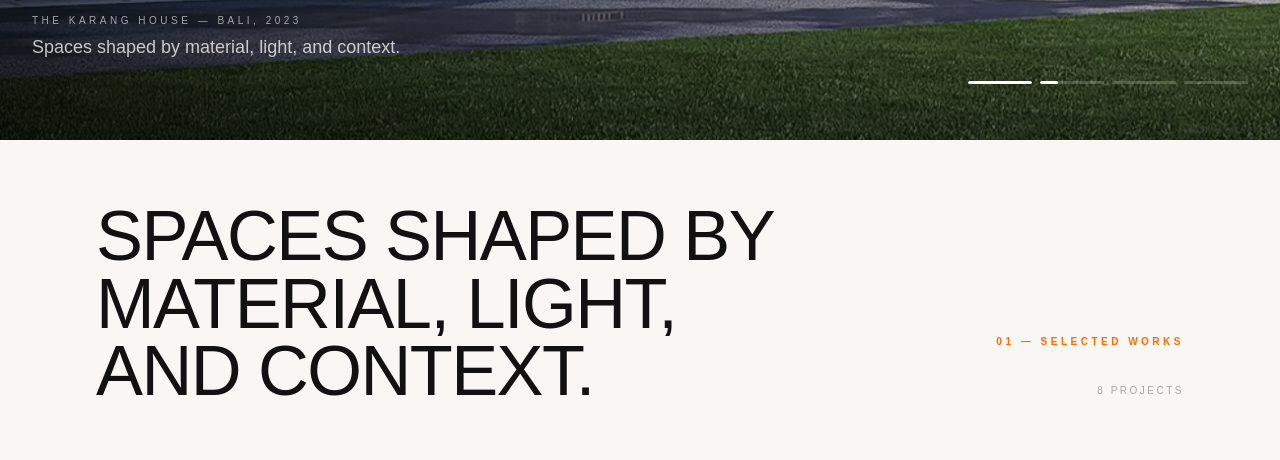
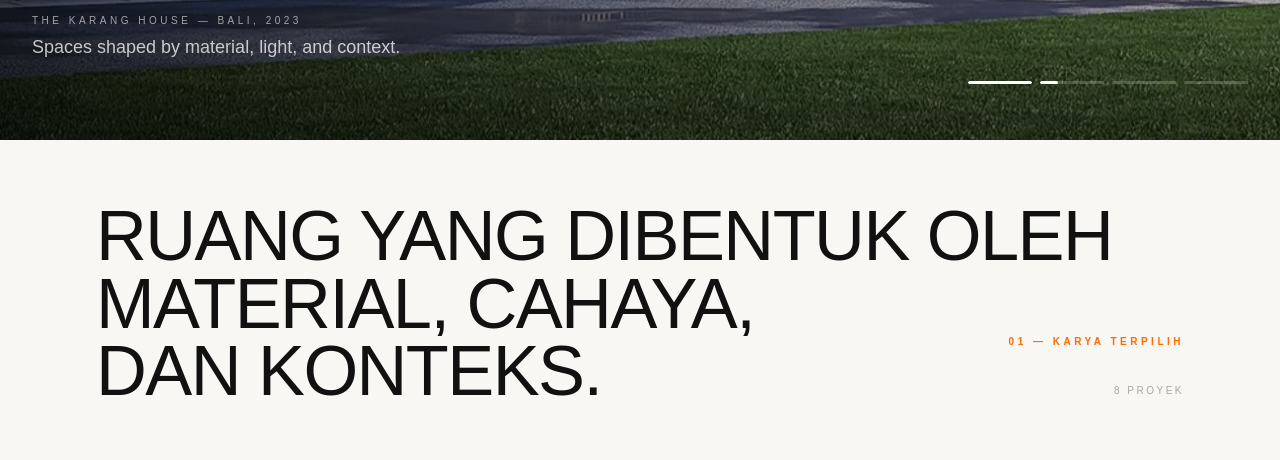
Before and after one commit to bagaspng/ArchPorto, a React (Vite) app: page / in a window 1280 px wide. Shown: the part 660-1120 px from the top of the page. Built offline with nearby package versions, Linux system fonts and the light colour scheme.

Commit message:
feat: add project showcase sections, interactive canvas, and localized site metadata

```diff
--- a/src/components/sections/ContactSection.jsx
+++ b/src/components/sections/ContactSection.jsx
@@ -3,10 +3,10 @@ import { WHATSAPP_URL } from "../../data/constants";
 
 export function ContactSection() {
   const contacts = [
-    { icon: MessageCircle, label: "WhatsApp", value: "Start a Conversation", href: WHATSAPP_URL, primary: true },
+    { icon: MessageCircle, label: "WhatsApp", value: "Mulai Percakapan", href: WHATSAPP_URL, primary: true },
     { icon: Camera, label: "Instagram", value: "@formastudio.id", href: "https://instagram.com/formastudio" },
     { icon: Mail, label: "Email", value: "hello@formastudio.id", href: "mailto:hello@formastudio.id" },
-    { icon: MapPin, label: "Studio", value: "Bandung, West Java, Indonesia", href: null },
+    { icon: MapPin, label: "Studio", value: "Bandung, Jawa Barat, Indonesia", href: null },
   ];
 
   return (
@@ -15,7 +15,7 @@ export function ContactSection() {
         <div className="grid grid-cols-1 lg:grid-cols-12 gap-12 lg:gap-10 items-end">
           <div className="lg:col-span-6">
             <p className="text-[#FF6B00] text-[10px] uppercase tracking-[0.35em] font-semibold mb-8">
-              03 — Contact
+              03 — Kontak
             </p>
             <h2
               className="font-black uppercase leading-[0.88] text-[#F8F7F4]"
@@ -25,17 +25,17 @@ export function ContactSection() {
                 letterSpacing: "-0.025em",
               }}
             >
-              Let's build
+              Mari bangun
               <br />
-              something
+              sesuatu
               <br />
-              <span style={{ color: "#FF6B00" }}>together.</span>
+              <span style={{ color: "#FF6B00" }}>bersama.</span>
             </h2>
           </div>
 
           <div className="lg:col-span-5 lg:col-start-8 flex flex-col gap-9">
             <p className="text-[#F8F7F4]/55 text-sm font-light leading-relaxed max-w-sm">
-              We take on a select number of projects each year. If you have a project in mind, we would welcome the conversation.
+              Kami hanya menangani sejumlah proyek pilihan setiap tahunnya. Jika Anda merencanakan sebuah proyek, kami sangat menyambut diskusi dengan Anda.
             </p>
 
             <div className="flex flex-col">
@@ -73,7 +73,7 @@ export function ContactSection() {
               rel="noopener noreferrer"
               className="inline-flex items-center gap-3 text-[11px] uppercase tracking-[0.25em] font-semibold px-8 py-4 border border-[#FF6B00] text-[#FF6B00] hover:bg-[#FF6B00] hover:text-[#111111] transition-all duration-300 group w-fit focus:outline-none focus:ring-2 focus:ring-[#FF6B00]"
             >
-              Start Your Project
+              Mulai Proyek Anda
               <ArrowRight
                 size={12}
                 className="transition-transform duration-300 group-hover:translate-x-1"
--- a/src/components/sections/FeaturedIntro.jsx
+++ b/src/components/sections/FeaturedIntro.jsx
@@ -16,20 +16,20 @@ export function FeaturedIntro() {
               letterSpacing: "-0.022em",
             }}
           >
-            <DirectionHover title="Spaces shaped by " hoverColor="#FF6B00" />
-            <DirectionHover title="material, light, " hoverColor="#FF6B00" />
-            <DirectionHover title="and context." hoverColor="#FF6B00" />
+            <DirectionHover title="Ruang yang dibentuk oleh " hoverColor="#FF6B00" />
+            <DirectionHover title="material, cahaya, " hoverColor="#FF6B00" />
+            <DirectionHover title="dan konteks." hoverColor="#FF6B00" />
           </h2>
         </div>
 
         {/* Right Side: Vertically Stacked Info */}
         <div className="w-full md:w-1/4 flex flex-col gap-4 pb-1">
           <p className="text-[#FF6B00] text-[10px] uppercase tracking-[0.35em] font-semibold md:text-right">
-            01 — Selected Works
+            01 — Karya Terpilih
           </p>
           <div className="h-px bg-[#111111]/12 w-full" />
           <p className="text-[#111111]/35 text-[10px] uppercase tracking-[0.25em] font-light md:text-right">
-            {PROJECTS.length} Projects
+            {PROJECTS.length} Proyek
           </p>
         </div>
 
```
